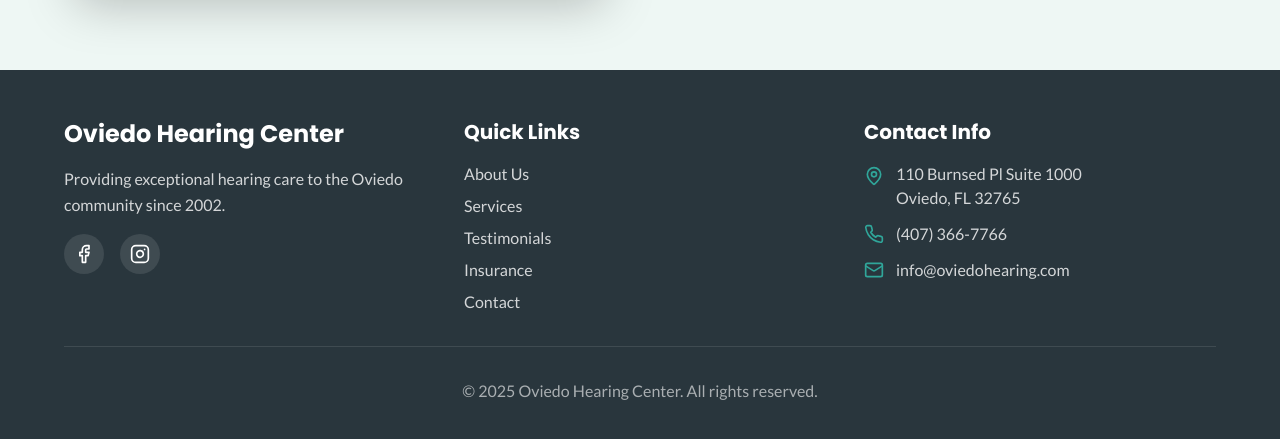
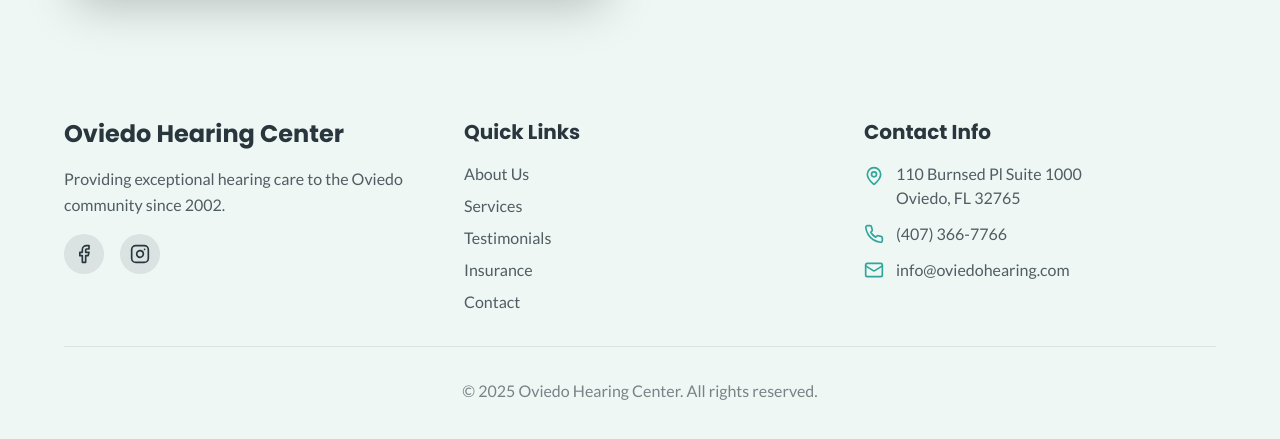
Before and after one commit to triavalabs/hear-with-heart, a React (Vite) app: page /about in a window 1280 px wide. Shown: the part 1694-2133 px from the top of the page. Built offline with nearby package versions, Linux system fonts and the light colour scheme; the HTML template or start-up script is replaced by a standard one.

Commit message:
Update footer background color

```diff
--- a/src/components/Footer.tsx
+++ b/src/components/Footer.tsx
@@ -4,14 +4,14 @@ const Footer = () => {
   const currentYear = new Date().getFullYear();
 
   return (
-    <footer className="bg-charcoal text-white py-12">
+    <footer className="bg-soft-seafoam text-charcoal py-12">
       <div className="container px-6">
         <div className="max-w-6xl mx-auto">
           <div className="grid md:grid-cols-3 gap-12 mb-8">
             {/* About */}
             <div>
               <h3 className="text-2xl font-bold mb-4">Oviedo Hearing Center</h3>
-              <p className="text-white/80 leading-relaxed mb-4">
+              <p className="text-charcoal/80 leading-relaxed mb-4">
                 Providing exceptional hearing care to the Oviedo community since 2002.
               </p>
               <div className="flex gap-4">
@@ -19,7 +19,7 @@ const Footer = () => {
                   href="https://facebook.com"
                   target="_blank"
                   rel="noopener noreferrer"
-                  className="w-10 h-10 rounded-full bg-white/10 flex items-center justify-center hover:bg-main-teal transition-colors duration-300"
+                  className="w-10 h-10 rounded-full bg-charcoal/10 flex items-center justify-center hover:bg-main-teal hover:text-white transition-colors duration-300"
                   aria-label="Visit our Facebook page"
                 >
                   <Facebook className="w-5 h-5" />
@@ -28,7 +28,7 @@ const Footer = () => {
                   href="https://instagram.com"
                   target="_blank"
                   rel="noopener noreferrer"
-                  className="w-10 h-10 rounded-full bg-white/10 flex items-center justify-center hover:bg-main-teal transition-colors duration-300"
+                  className="w-10 h-10 rounded-full bg-charcoal/10 flex items-center justify-center hover:bg-main-teal hover:text-white transition-colors duration-300"
                   aria-label="Visit our Instagram page"
                 >
                   <Instagram className="w-5 h-5" />
@@ -40,19 +40,19 @@ const Footer = () => {
             <div>
               <h3 className="text-xl font-bold mb-4">Quick Links</h3>
               <nav className="space-y-2">
-                <a href="#about" className="block text-white/80 hover:text-main-teal transition-colors">
+                <a href="#about" className="block text-charcoal/80 hover:text-main-teal transition-colors">
                   About Us
                 </a>
-                <a href="#services" className="block text-white/80 hover:text-main-teal transition-colors">
+                <a href="#services" className="block text-charcoal/80 hover:text-main-teal transition-colors">
                   Services
                 </a>
-                <a href="#testimonials" className="block text-white/80 hover:text-main-teal transition-colors">
+                <a href="#testimonials" className="block text-charcoal/80 hover:text-main-teal transition-colors">
                   Testimonials
                 </a>
-                <a href="#insurance" className="block text-white/80 hover:text-main-teal transition-colors">
+                <a href="#insurance" className="block text-charcoal/80 hover:text-main-teal transition-colors">
                   Insurance
                 </a>
-                <a href="#contact" className="block text-white/80 hover:text-main-teal transition-colors">
+                <a href="#contact" className="block text-charcoal/80 hover:text-main-teal transition-colors">
                   Contact
                 </a>
               </nav>
@@ -61,7 +61,7 @@ const Footer = () => {
             {/* Contact Info */}
             <div>
               <h3 className="text-xl font-bold mb-4">Contact Info</h3>
-              <div className="space-y-3 text-white/80">
+              <div className="space-y-3 text-charcoal/80">
                 <div className="flex items-start gap-3">
                   <MapPin className="w-5 h-5 mt-1 flex-shrink-0 text-main-teal" />
                   <span>110 Burnsed Pl Suite 1000<br />Oviedo, FL 32765</span>
@@ -82,7 +82,7 @@ const Footer = () => {
             </div>
           </div>
 
-          <div className="border-t border-white/10 pt-8 text-center text-white/60">
+          <div className="border-t border-charcoal/10 pt-8 text-center text-charcoal/60">
             <p>© {currentYear} Oviedo Hearing Center. All rights reserved.</p>
           </div>
         </div>
```
